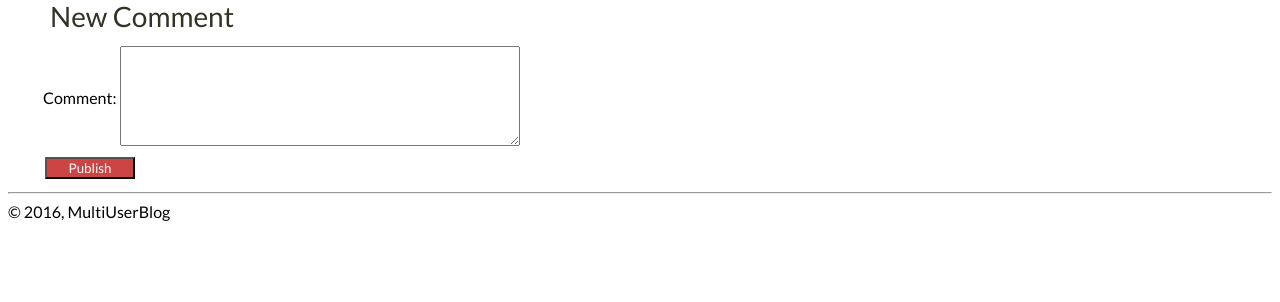
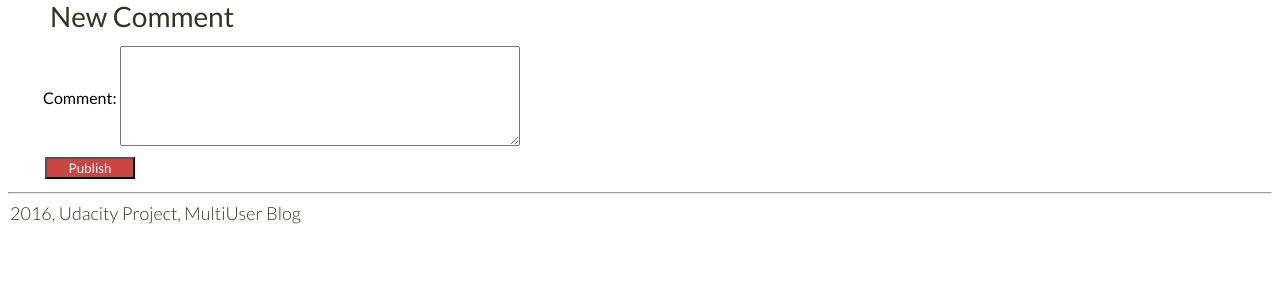
Before and after one commit to HedgehogInDaFog/MultiUserBlog, a Python web app: template templates/newpost.html in a window 1280 px wide. Shown: the part 193-495 px from the top of the page. Run offline with Jinja, Linux system fonts and the light colour scheme; the template is opened without the code that fills it, so the values that code supplies are empty.

Commit message:
html small fixes

```diff
--- a/css/main.css
+++ b/css/main.css
@@ -123,7 +123,6 @@ img {
 .header-titles {
     width: 100%;
     text-align: right;
-    justify-content: right;
 }
 
 .line {
--- a/templates/base.html
+++ b/templates/base.html
@@ -1,14 +1,16 @@
 <!DOCTYPE html>
 <html lang="en">
+
 <head>
-    {% block head %}
+  {% block head %}
     <link rel="stylesheet" href="/css/main.css">
-	<link href="https://fonts.googleapis.com/css?family=Lato:100,300,400" rel="stylesheet">
-	<meta charset="utf-8">
-	<meta name="viewport" content="width=device-width, initial-scale=1.0">
+	  <link href="https://fonts.googleapis.com/css?family=Lato:100,300,400" rel="stylesheet">
+	  <meta charset="utf-8">
+	  <meta name="viewport" content="width=device-width, initial-scale=1.0">
     <title>{% block title %}{% endblock %}</title>
-    {% endblock %}
+  {% endblock %}
 </head>
+
 <body>
 	<div class="container">
     <div class="header-titles">
@@ -23,7 +25,7 @@
   </div>
   <div id="footer">
     <hr>
-    &copy; 2016, MultiUserBlog
+    <p>2016, Udacity Project, MultiUser Blog</p>
   </div>
 </body>
 </html>
--- a/templates/blog.html
+++ b/templates/blog.html
@@ -8,6 +8,7 @@
     <a href="/blog/logout">Logout</a>
   {% else %}
     <h3>You didn't logged in. </h3>
+    <br>
     <a href="/blog/login">Log In</a>
     <br>
     <a href="/blog/signup">Sign Up</a>
@@ -15,8 +16,6 @@
 {% endblock %}
 
 {% block content %}
-
   {% block postcontent %}
   {% endblock %}
-
 {% endblock %}
--- a/templates/login.html
+++ b/templates/login.html
@@ -37,6 +37,6 @@
 </div>
 <div class="container">
   <p>New user?</p>
-  <a href="/blog/signup">Sign Up</a>
+  <a href="/blog/signup"> Sign Up</a>
 </div>
 {% endblock %}
--- a/templates/newpost.html
+++ b/templates/newpost.html
@@ -1,22 +1,16 @@
-{% extends "base.html"%}
-
-{% block title %}New Post{% endblock %}
-
-{% block hello %}
-<h3>You logged in as {{ user }} </h3>
-<a href="/blog/logout">Logout</a>
-{% endblock %}
+{% extends "blog.html"%}
 
 {% block content %}
 
 <a href="/blog">Main page</a> <p> > </p>
   {% if product_id == 0 %}
-<a href="/blog/newpost">New зost</a>
+<a href="/blog/newpost">New post</a>
   {% else %}
 <a href="/blog/{{ product_id }}">Back to post</a> <p> > </p>
 <a href="/blog/newpost">New comment</a>
     {% endif %}
 
+{% if user != 'Anonymous' %}
 <div class="container">
   {% if product_id == 0 %}
     <h2>New Post</h2>
@@ -61,4 +55,9 @@
     <input type="submit" value="Publish" class="button">
   </form>
 </div>
+{% else %}
+<div class="container">
+  <p>Please log in to add new post</p>
+</div>
+{% endif %}
 {% endblock %}
--- a/templates/post.html
+++ b/templates/post.html
@@ -1,12 +1,11 @@
 {% extends "blog.html"%}
 
 {% block postcontent %}
-  <div class="w11"></div>
-  <div class="w1">
+<div class="container-right">
     <a href="/blog/newpost">
         <div class="button">New Post</div>
     </a>
-  </div>
+</div>
 {% for post in posts %}
 
 <div class="post container">
--- a/templates/success.html
+++ b/templates/success.html
@@ -8,7 +8,8 @@
 {% endblock %}
 
 {% block content %}
-<a href="/blog">Main page</a> <p> > </p>
+  <a href="/blog">Main page</a>
+  <p> &gt </p>
   <a href="/blog/welcome">Welcome page</a>
   <div class="container">
     <h2>Welcome, {{ username }}!</h2>
```
Also changed, not shown: templates/edit.html (+1 -8 lines). Lines whose indentation alone changed are shown as unchanged.
